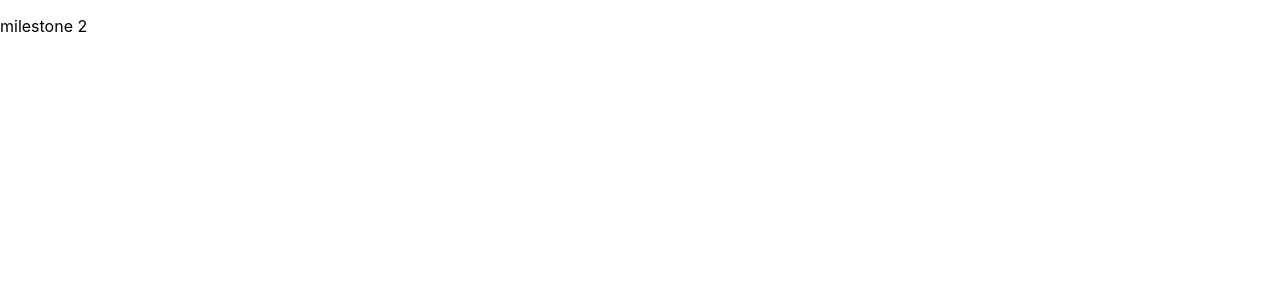
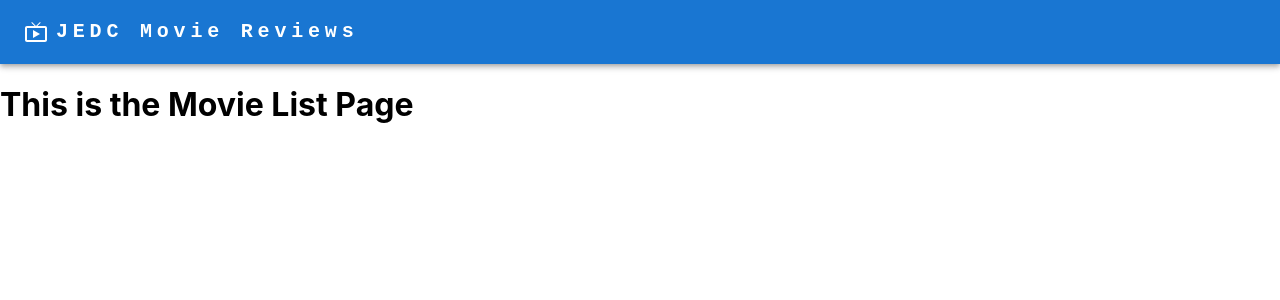
Before and after one commit to daltontewanger/milestone-2, a React (Create React App) app: page / in a window 1280 px wide. Shown: the top 300 px of the page. Built offline with nearby package versions, Linux system fonts and the light colour scheme; the HTML template or start-up script is replaced by a standard one.

Commit message:
added material UI design and routes

```diff
--- a/package.json
+++ b/package.json
@@ -3,16 +3,20 @@
   "version": "0.1.0",
   "private": true,
   "dependencies": {
+    "@emotion/react": "^11.11.4",
+    "@emotion/styled": "^11.11.5",
+    "@mui/icons-material": "^5.15.17",
+    "@mui/material": "^5.15.17",
     "@testing-library/jest-dom": "^5.17.0",
     "@testing-library/react": "^13.4.0",
     "@testing-library/user-event": "^13.5.0",
     "react": "^18.3.1",
     "react-dom": "^18.3.1",
+    "react-router-dom": "^6.23.0",
     "react-scripts": "5.0.1",
     "web-vitals": "^2.1.4"
   },
   "scripts": {
-    "dev": "npx nodemon index.js -e js",
     "start": "react-scripts start",
     "build": "react-scripts build",
     "test": "react-scripts test",
--- a/src/App.js
+++ b/src/App.js
@@ -1,9 +1,21 @@
+import Navbar from './Components/Navbar'
+import { BrowserRouter as Router, Routes, Route } from 'react-router-dom'
+import Movie from './Components/Movie'
+import MovieList from './Components/MovieList';
+import NewReview from './Components/NewReview'
 
 
 function App() {
   return (
     <div className="App">
-      <p> milestone 2</p>
+      <Router>
+        <Navbar />
+        <Routes>
+          <Route path='/' element={<MovieList />} />
+          <Route path='/movie' element={<Movie />} />
+          <Route path='/newreview' element={<NewReview />} />
+        </Routes>
+      </Router>
     </div>
   );
 }
--- /dev/null
+++ b/src/Components/MovieList.js
@@ -0,0 +1,9 @@
+function MovieList() {
+    return (
+      <div>
+        <h1>This is the Movie List Page</h1>
+      </div>
+    );
+  }
+
+export default MovieList;
--- /dev/null
+++ b/src/Components/Navbar.js
@@ -0,0 +1,59 @@
+import * as React from 'react';
+import AppBar from '@mui/material/AppBar';
+import Toolbar from '@mui/material/Toolbar';
+import Typography from '@mui/material/Typography';
+import Container from '@mui/material/Container';
+import LiveTvIcon from '@mui/icons-material/LiveTv';
+
+function Navbar() {
+
+    return (
+        <AppBar position="static">
+            <Container maxWidth="xl">
+                <Toolbar disableGutters>
+                    <LiveTvIcon sx={{ display: { xs: 'none', md: 'flex' }, mr: 1 }} />
+                    <Typography
+                        variant="h6"
+                        noWrap
+                        component="a"
+                        href="/"
+                        sx={{
+                            mr: 2,
+                            display: { xs: 'none', md: 'flex' },
+                            fontFamily: 'monospace',
+                            fontWeight: 700,
+                            letterSpacing: '.3rem',
+                            color: 'inherit',
+                            textDecoration: 'none',
+                        }}
+                    >
+                        JEDC Movie Reviews
+                    </Typography>
+                    <LiveTvIcon sx={{ display: { xs: 'flex', md: 'none' }, mr: 1 }} />
+                    <Typography
+                        variant="h5"
+                        noWrap
+                        component="a"
+                        href="/"
+                        sx={{
+                            mr: 2,
+                            display: { xs: 'flex', md: 'none' },
+                            flexGrow: 1,
+                            fontFamily: 'monospace',
+                            fontWeight: 700,
+                            letterSpacing: '.3rem',
+                            color: 'inherit',
+                            textDecoration: 'none',
+                        }}
+                    >
+                        JEDC Movie Reviews
+                    </Typography>
+                    {/* <Box sx={{ flexGrow: 1, display: { xs: 'none', md: 'flex' } }}>
+                        <Button sx={{ my: 2, color: 'white', display: 'block' }} href={'/'} onClick={handleCloseNavMenu}>Movies</Button>
+                    </Box> */}
+                </Toolbar>
+            </Container>
+        </AppBar>
+    );
+}
+export default Navbar;
```
Also changed, not shown: 1 other file (tests, documents, lock files or other folders).
